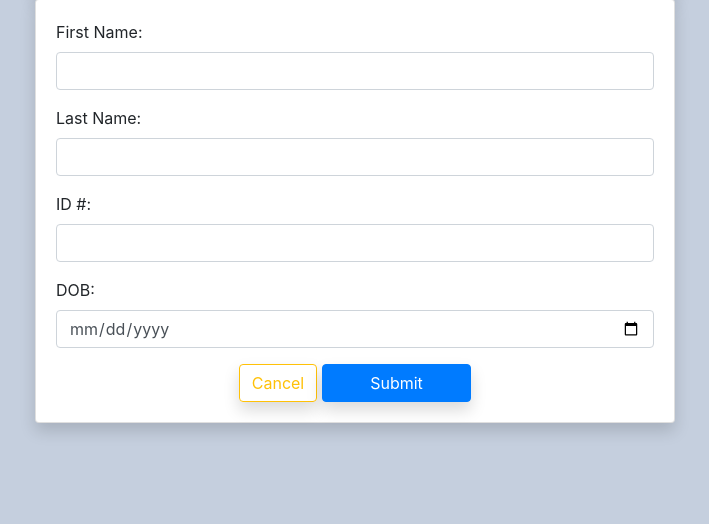
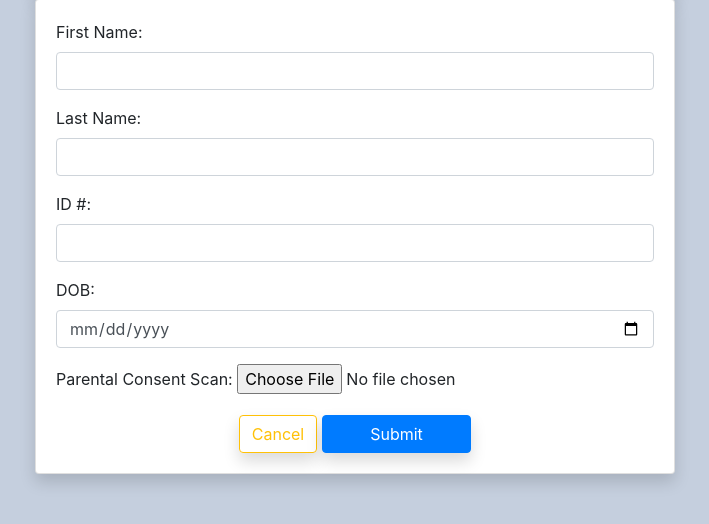
Before and after one commit to dcmcdermott/First-Aid-Call-Manager, a Django app: page /new_minor/ in a window 1280 px wide. Shown: the part 155-679 px from the top of the page, without its empty margins (285-994 px from the left). Run offline with Django 4.2, Linux system fonts and the light colour scheme; a user stored in the database is signed in.

Commit message:
Minor consent to treat form scan

```diff
--- a/calls/forms.py
+++ b/calls/forms.py
@@ -105,12 +105,13 @@ class AssignRespondersForm(ModelForm):
 class MinorForm(ModelForm):
     class Meta:
         model = Minor
-        fields = ['firstname', 'lastname', 'emp_id', 'dob']
+        fields = ['firstname', 'lastname', 'emp_id', 'dob', 'consent_scan']
         labels = {
             'firstname': 'First Name',
             'lastname': 'Last Name',
             'emp_id': 'ID #',
-            'dob': 'DOB'
+            'dob': 'DOB',
+            'consent_scan': 'Parental Consent Scan'
         }
         widgets = {
             'lastname': TextInput(attrs={'type': 'text', 'class': 'form-control', 'style': 'margin-bottom: 10px;'}),
@@ -118,3 +119,9 @@ class MinorForm(ModelForm):
             'emp_id': TextInput(attrs={'type': 'text', 'class': 'form-control', 'style': 'margin-bottom: 10px;'}),
             'dob': DateInput(attrs={'type': 'date', 'class': 'form-control', 'style': 'margin-bottom: 10px;'}),
         }
+
+
+class UpdateMinorConsentForm(ModelForm):
+    class Meta:
+        model = Minor
+        fields = ['consent_scan']
--- a/calls/models.py
+++ b/calls/models.py
@@ -115,6 +115,7 @@ class Minor(models.Model):
     firstname = models.CharField(max_length=100, null=True)
     emp_id = models.CharField(max_length=10, null=True)
     dob = models.DateField(null=True)
+    consent_scan = models.ImageField(null=True, blank=True)
 
     def save(self):
         self.lastname = self.lastname.upper()
--- a/calls/templates/calls/all_minors.html
+++ b/calls/templates/calls/all_minors.html
@@ -22,6 +22,7 @@
 					<th>First Name</th>
 					<th>ID</th>
 					<th>DOB</th>
+					<th>Consent</th>
 				</tr>
 				{% for minor in page_obj %}
 					<tr class="shadow-sm {% if call.upgrade_time %}orange-less{% endif %}">
@@ -29,6 +30,7 @@
 						<td>{{ minor.firstname }}</td>
 						<td>{{ minor.emp_id }}</td>
                         <td>{{ minor.dob|date:"m/d/y" }}</td>
+						<td><a method="POST" class="btn btn-sm btn-outline-secondary ml-2 shadow" href="{% url 'update_minor_consent' minor.id %}">view</a></td>
 					</tr>
 				{% endfor %}
 			</table>
--- a/calls/templates/calls/status.html
+++ b/calls/templates/calls/status.html
@@ -2,11 +2,11 @@
 <br>
 <div class="row">
 	<div class="col-md-6">
-		<div class="card text-center text-white ml-3 w-100 shadow">
+		<div class="card text-center text-white ml-5 w-auto shadow">
 			<table class="table table-sm small mb-0">
 				<tr class="bg-dark text-white">
 					<th></th>
-					{% for i in '01234567'|make_list %}
+					{% for i in '012345'|make_list %}
 						<th>
 							<select class="form-select form-select-sm w-50 text-center no-arrow">
 								{% for time in scheduler_times %}
@@ -20,7 +20,7 @@
 				{% for zone in scheduler_zones %}
 					<tr>
 						<td class="font-weight-bold">{{ zone }}</td>
-						{% for i in '01234567'|make_list %}
+						{% for i in '012345'|make_list %}
 							<td>{{ form.responder }}</td>
 						{% endfor %}
 					</tr>
--- a/calls/urls.py
+++ b/calls/urls.py
@@ -29,5 +29,6 @@ urlpatterns = [
     path('update_responder/<str:pk>/', views.updateResponder, name='update_responder'),
     # Minors
     path('minors/', views.allMinors, name="all_minors"),
-    path('new_minor/', views.newMinor, name='new_minor')
+    path('new_minor/', views.newMinor, name='new_minor'),
+    path('update_minor_consent/<str:pk>/', views.updateMinorConsent, name='update_minor_consent')
 ]
--- a/calls/views.py
+++ b/calls/views.py
@@ -522,3 +522,21 @@ def newMinor(request):
 
     context = {'form': form}
     return render(request, 'calls/minor_form.html', context)
+
+
+# - Update Minor Consent
+@login_required(login_url='login')
+@allowed_users(allowed_roles=['Admin', 'Supervisors'])
+def updateMinorConsent(request, pk):
+
+    minor = Minor.objects.get(id=pk)
+    form = UpdateMinorConsentForm(instance=minor)
+
+    if request.method == 'POST':
+        form = UpdateMinorConsentForm(request.POST, request.FILES, instance=minor)
+        if form.is_valid():
+            form.save()
+            return redirect('/minors')
+
+    context = {'form': form}
+    return render(request, 'calls/minor_form.html', context)
```
Also changed, not shown: calls/migrations/0024_minor_consent_scan.py (added), db.sqlite3, static/images/pngegg.png (added).
